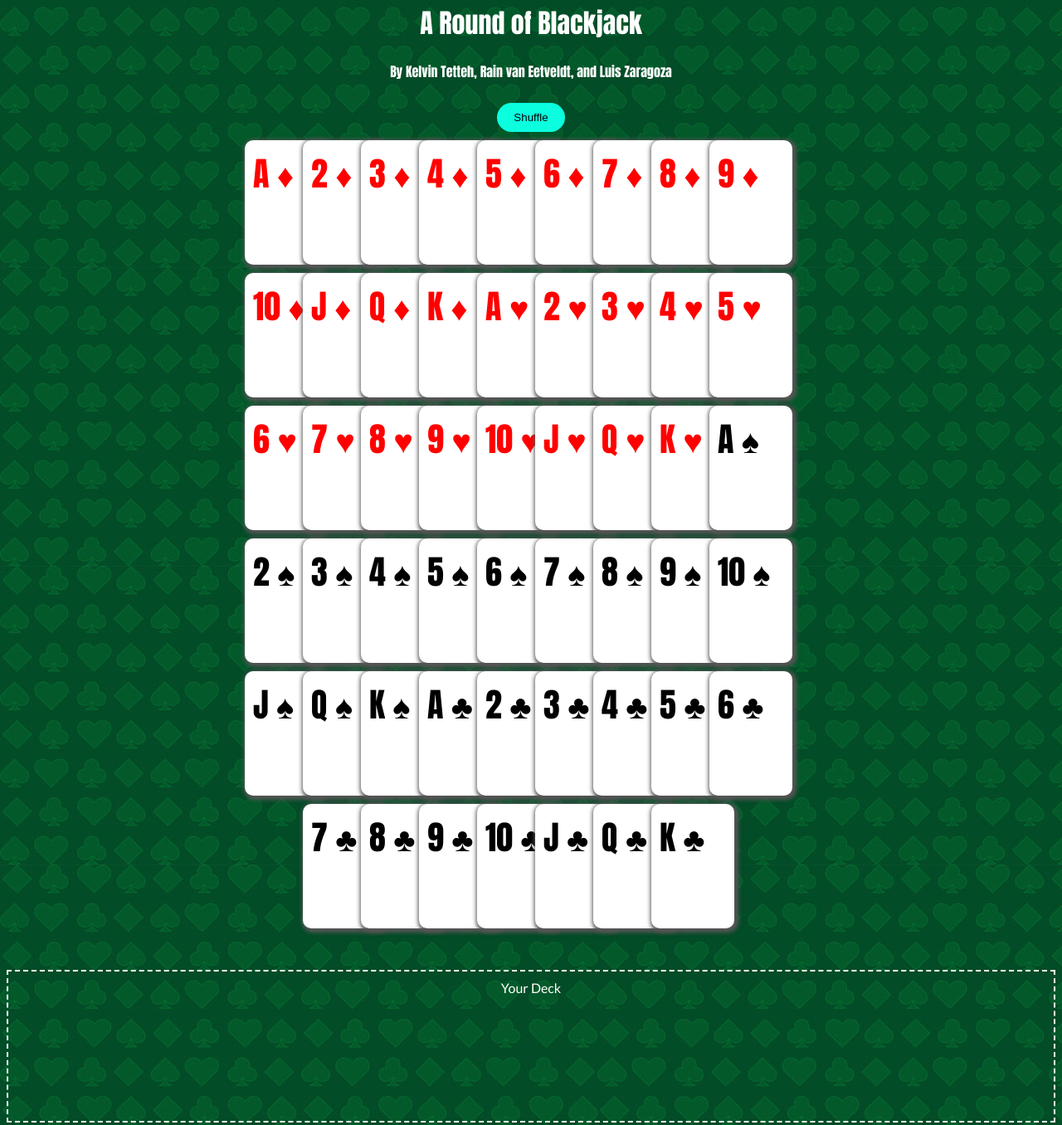
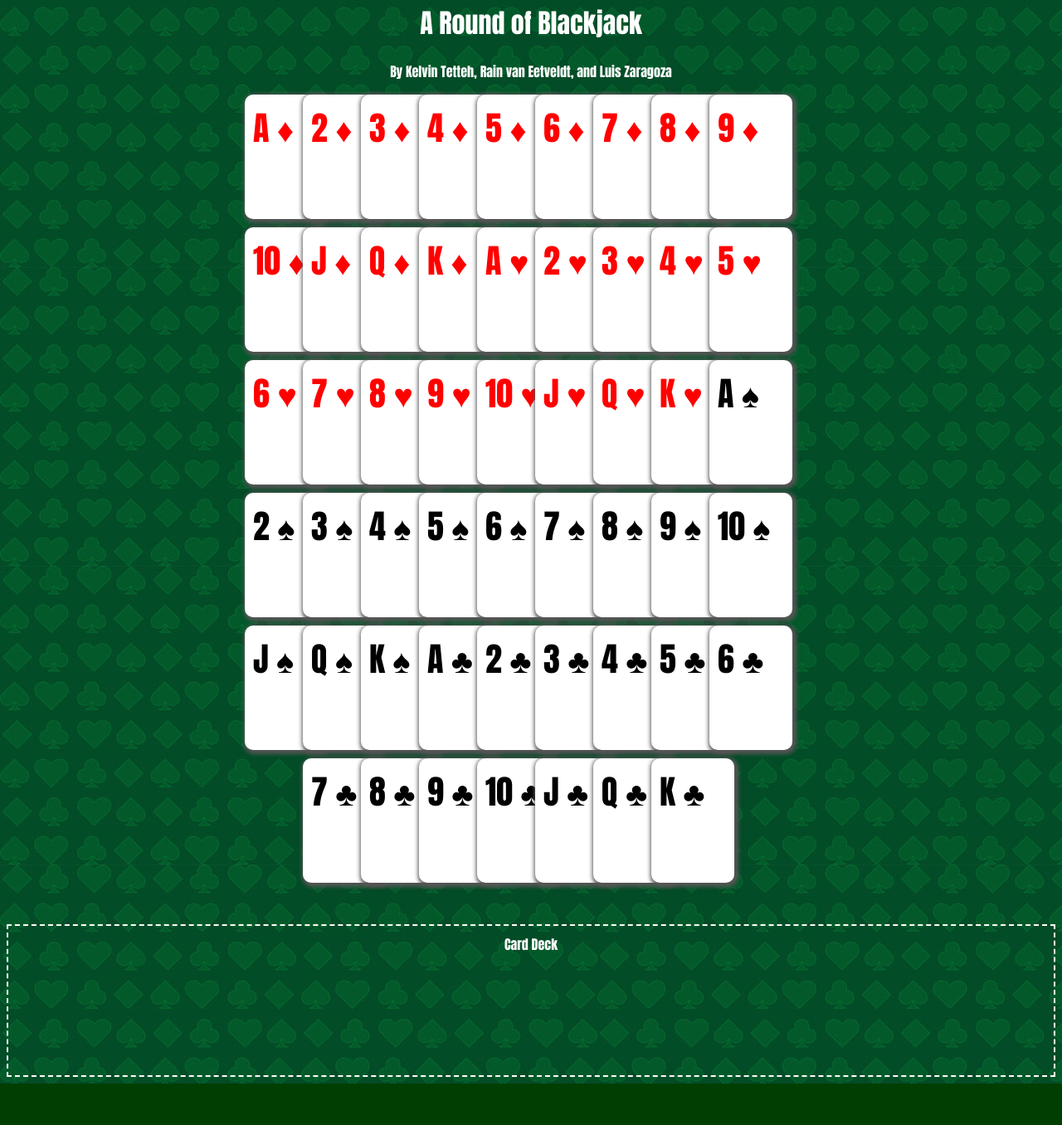
Before and after one commit to cse110-sp25-group23/Team-Tech-Warmup, a plain HTML site: page Team-Tech-Warmup/deck-manager/index.html in a window 1280 px wide. Shown: the part 38-1394 px from the top of the page at 83% size. After the commit the page ends 1344 px from the top, so only its background shows below. Drawn offline with Linux system fonts and the light colour scheme.

Commit message:
Fixed styling in deck. Removed the shuffle button since it is not needed.

```diff
--- a/Team-Tech-Warmup/deck-manager/index.html
+++ b/Team-Tech-Warmup/deck-manager/index.html
@@ -25,11 +25,10 @@
     <h1>A Round of Blackjack</h1>
     <p>By Kelvin Tetteh, Rain van Eetveldt, and Luis Zaragoza</p>
     <div>
-        <button onclick="shuffle()" class="btn">Shuffle</button>
     </div>
     <div id="deck"></div>
 </div>
-<div id="my-deck" class="drop-zone">Your Deck</div>
+<div id="my-deck" class="drop-zone">Card Deck</div>
 
 <script type="module" src="utils.js"></script>
 <script type="module" src="deck.js"></script>
--- a/Team-Tech-Warmup/deck-manager/style.css
+++ b/Team-Tech-Warmup/deck-manager/style.css
@@ -117,5 +117,5 @@ body {
     margin-top: 30px;
     padding: 10px;
     text-align: center;
-    font-family: 'Lato', sans-serif;
+    font-family: 'Impact';
 }
```
